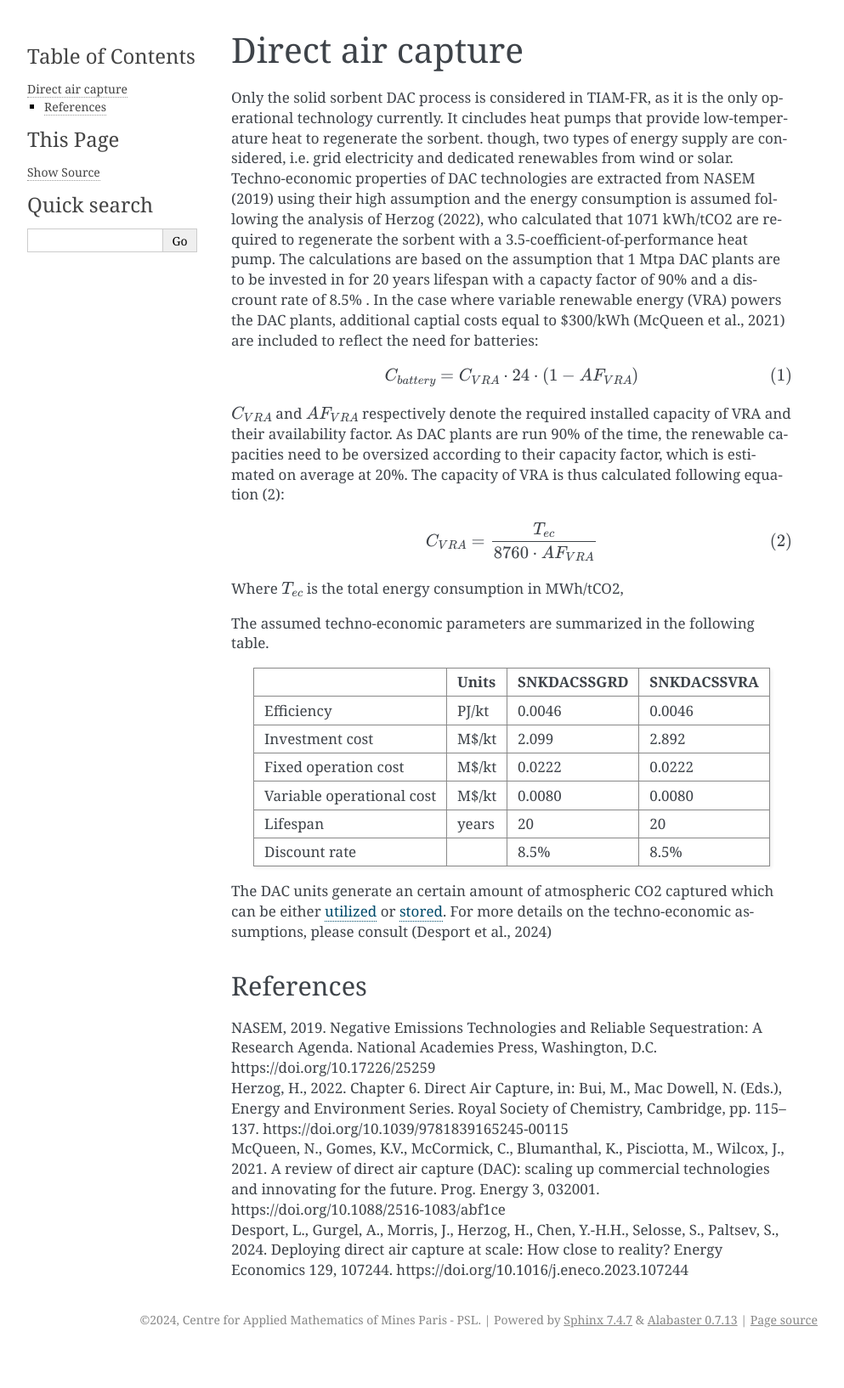
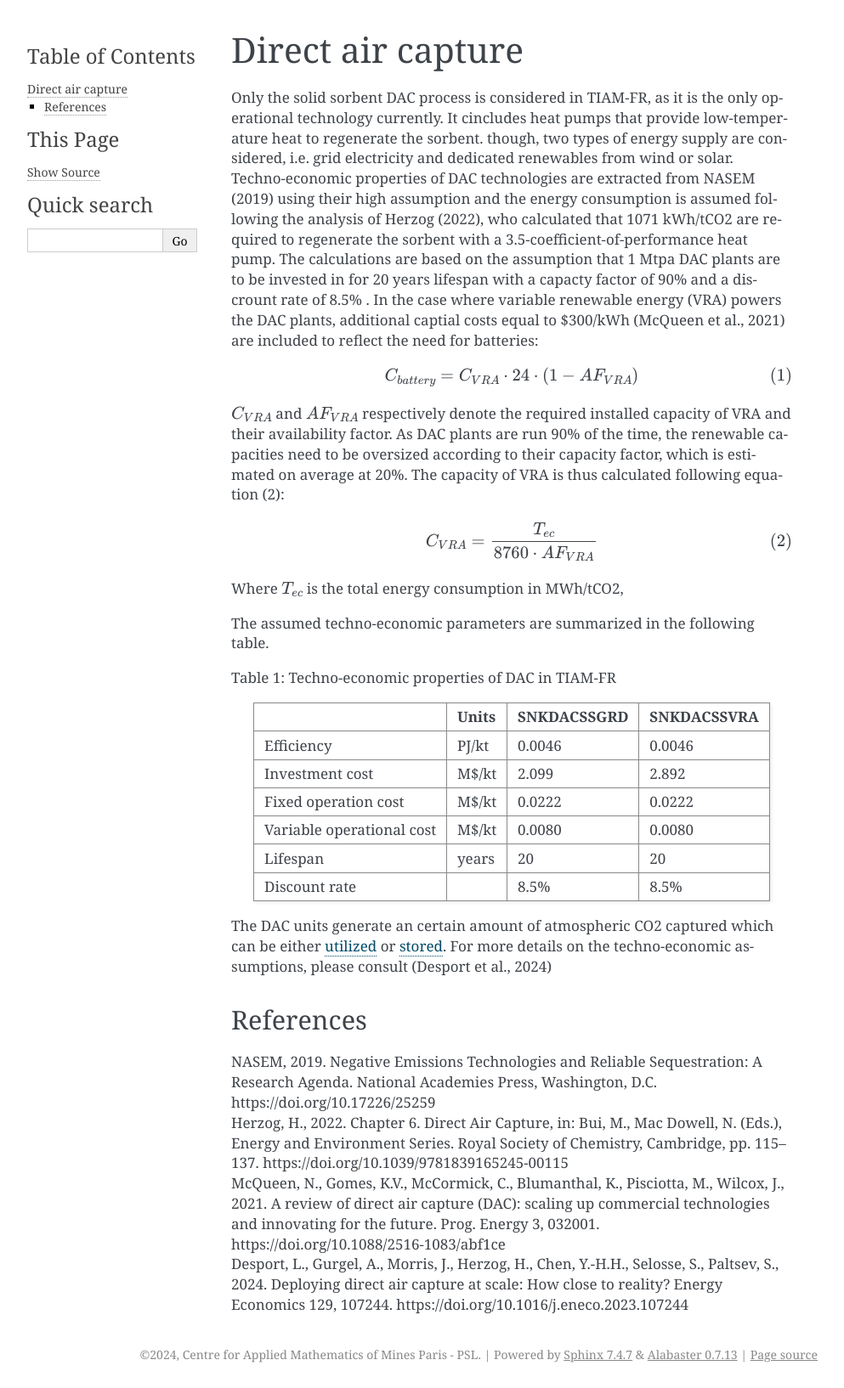
Before and after one commit to LucasDesport/tiam-fr, a Sphinx documentation site: the page built from docs/sectoral-coverage/dac.md, in a window 1280 px wide. Shown: the whole page at 85% size, without its empty margins (148-1141 px from the left). Built offline with Sphinx 7.4.7, drawn with Linux system fonts in a browser that asks for light colours; pages that are not in the unit, such as notebooks, are missing from menus; before the commit the page ends 1593 px from its top, so only the background shows below that.

Commit message:
Update dac.md

```diff
--- a/docs/sectoral-coverage/dac.md
+++ b/docs/sectoral-coverage/dac.md
@@ -19,6 +19,7 @@ Where $T_{ec}$ is the total energy consumption in MWh/tCO2,
 
 The assumed techno-economic parameters are summarized in the following table.
 
+Table 1: Techno-economic properties of DAC in TIAM-FR
 |               |Units|SNKDACSSGRD|SNKDACSSVRA|
 |---------------|-----|-----------|-----------|
 |Efficiency     |PJ/kt|     0.0046|     0.0046|
```
